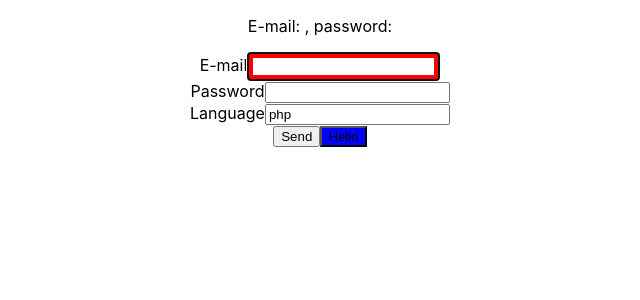
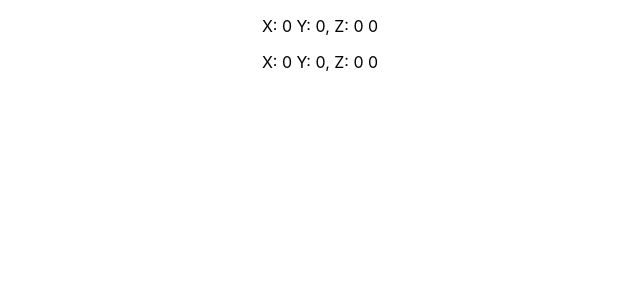
Before and after one commit to patrykomiotek/ccapp, a React (Create React App) app: page / in a window 1280 px wide. Shown: the top 300 px of the page, without its empty margins (320-960 px from the left). Built offline with nearby package versions, Linux system fonts and the light colour scheme.

Commit message:
feat: useViewport hook

```diff
--- a/src/App.tsx
+++ b/src/App.tsx
@@ -5,13 +5,15 @@ import { Text } from './components/Text';
 import { Generator } from './components/Generator';
 // import { RegistrationForm } from './components/RegistrationForm';
 import { RegistrationPage } from './pages/RegistrationPage';
-
+import { Viewport } from './components/Viewport';
 // const DumbComponent = () => <p>Hello</p>;
 
 function App() {
   return (
     <div className="App">
-      <RegistrationPage />
+      <Viewport />
+      <Viewport />
+      {/* <RegistrationPage /> */}
       {/* <Generator /> */}
       {/* <Text>Today is Monday</Text>
       <Text>Hello</Text>
--- /dev/null
+++ b/src/components/Viewport.tsx
@@ -0,0 +1,12 @@
+import { useViewport } from '../hooks/useViewport';
+
+const Viewport = () => {
+  const size = useViewport(); // { x: number, y: number }
+  const now = new Date();
+
+  return (
+    <p>X: {size.x} Y: {size.y}, Z: {size.z} {now.getMilliseconds()}</p>
+  );
+}
+
+export { Viewport }
--- /dev/null
+++ b/src/hooks/useViewport.ts
@@ -0,0 +1,27 @@
+import { useState, useEffect } from 'react';
+
+const useViewport = () => {
+  const [size, setSize] = useState({
+    x: 0, y: 0, z: 0
+  });
+  const handleResize = () => {
+    console.log(window.innerWidth, window.innerHeight);
+    setSize({ x: window.innerWidth, y: window.innerHeight, z: Math.random() });
+  }
+
+  useEffect(() => {
+    window.addEventListener('resize', handleResize);
+    console.log('Mount');
+    // window.addEventListener('resize', b);
+    // handleResize();
+
+    return () => {
+      window.removeEventListener('resize', handleResize);
+      console.log('Unmount');
+    }
+  }, []);
+
+  return size;
+}
+
+export { useViewport };
--- a/src/index.tsx
+++ b/src/index.tsx
@@ -8,9 +8,9 @@ const root = ReactDOM.createRoot(
   document.getElementById('root') as HTMLElement
 );
 root.render(
-  <React.StrictMode>
+  // <React.StrictMode>
     <App />
-  </React.StrictMode>
+  // </React.StrictMode>
 );
 
 // If you want to start measuring performance in your app, pass a function
--- a/src/ui/atoms/Input/Input.tsx
+++ b/src/ui/atoms/Input/Input.tsx
@@ -3,7 +3,7 @@ import { forwardRef, Ref, ComponentPropsWithRef, ComponentPropsWithoutRef } from
 interface Props extends ComponentPropsWithRef<'input'> {
 // interface Props extends ComponentPropsWithoutRef<'input'> {
   label: string;
-  id: string;
+  // id: string;
 }
 
 const Input = forwardRef((
```
Also changed, not shown: src/components/ComponentA.tsx (added, +17 -0 lines).
